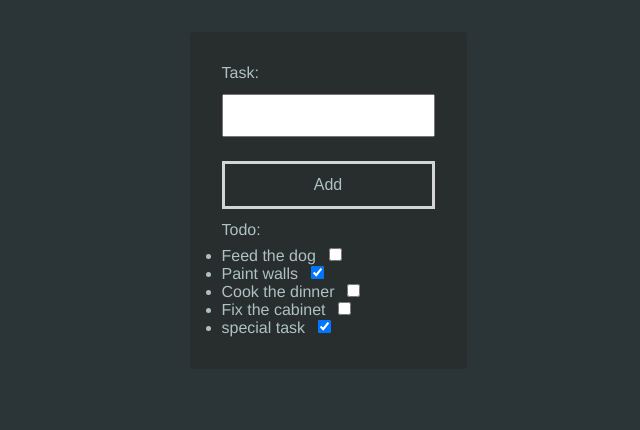
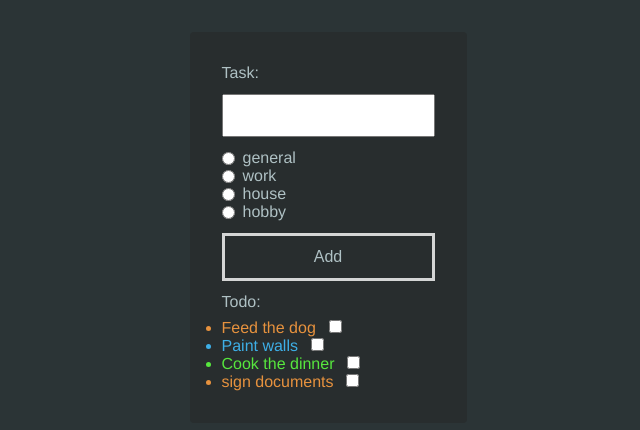
Before and after one commit to marazmlab/typescript-learn-todo-app, a website with bundled scripts: page index.html in a window 1280 px wide. Shown: the whole page, without its empty margins (312-952 px from the left). Built offline with nearby package versions, Linux system fonts and the light colour scheme.

Commit message:
fix: correct query selector syntax for radio element in renderCategories

```diff
--- a/index.html
+++ b/index.html
@@ -10,6 +10,7 @@
     <form class="container" autocomplete="off">
       <label for="name">Task:</label>
       <input type="text" id="name" />
+      <ul class="categories"></ul>
       <button>Add</button>
       <p>Todo:</p>
       <ul class="tasks"></ul>
--- a/src/app.ts
+++ b/src/app.ts
@@ -1,28 +1,33 @@
 const taskNameInputElement: HTMLInputElement = document.querySelector("#name");
 const addButtonElement: HTMLButtonElement = document.querySelector("button");
 const tasksContainerElement: HTMLElement = document.querySelector(".tasks");
+const categoriesContainerelement: HTMLElement = document.querySelector(".categories");
+
+type Category = "general" | "work" | "house" | "hobby";
 
 interface Task {
   name: string;
   done: boolean;
+  category?: Category;
 }
+
+const categories: Category[] = ["general", "work", "house", "hobby"];
 
 const tasks: Task[] = [
   {
     name: "Feed the dog",
     done: false,
+    category: "work",
   },
   {
     name: "Paint walls",
-    done: true,
+    done: false,
+    category: "house",
   },
   {
     name: "Cook the dinner",
     done: false,
-  },
-  {
-    name: "Fix the cabinet",
-    done: false,
+    category: "general",
   },
 ];
 
@@ -30,6 +35,9 @@ const render = () => {
   tasksContainerElement.innerHTML = "";
   tasks.forEach((task, index) => {
     const taskElement: HTMLElement = document.createElement("li");
+    if (task.category) {
+      taskElement.classList.add(task.category);
+    }
     const id: string = `task-${index}`;
 
     const labelElement: HTMLLabelElement = document.createElement("label");
@@ -52,15 +60,44 @@ const render = () => {
   });
 };
 
+const renderCategories = () => {
+  categories.forEach((category) => {
+    const categoryElement: HTMLElement = document.createElement("li");
+
+    const radioInputElement: HTMLInputElement = document.createElement("input");
+    radioInputElement.type = "radio";
+    radioInputElement.name = "category";
+    radioInputElement.value = category;
+    radioInputElement.id = `category-${category}`;
+
+    const labelElement: HTMLLabelElement = document.createElement("label");
+    labelElement.setAttribute("for", `category-${category}`);
+    labelElement.innerText = category;
+
+    categoryElement.appendChild(radioInputElement);
+    categoryElement.appendChild(labelElement);
+
+    categoriesContainerelement.appendChild(categoryElement);
+  });
+};
+
 const addTask = (task: Task) => {
   tasks.push(task);
 };
 
 addButtonElement.addEventListener("click", (event: Event) => {
+  const selectedRadioElement: HTMLInputElement = document.querySelector('input[type="radio"]:checked');
+  const selectedCategory: Category = selectedRadioElement.value as Category;
   event.preventDefault();
-  addTask({ name: taskNameInputElement.value, done: false });
+  addTask({
+    name: taskNameInputElement.value,
+    done: false,
+    category: selectedCategory,
+  });
   render();
 });
 
-addTask({ name: "special task", done: true });
+addTask({ name: "sign documents", category: "work", done: false });
+
+renderCategories();
 render();
--- a/styles.css
+++ b/styles.css
@@ -58,3 +58,29 @@ button:hover {
 .tasks input {
   margin-left: 0.8rem;
 }
+
+.categories li {
+  align-items: center;
+  display: flex;
+  list-style-type: none;
+}
+
+.categories input {
+  margin-right: 8px;
+}
+
+.general {
+  color: #57e73eff;
+}
+
+.work {
+  color: #e7923eff;
+}
+
+.house {
+  color: #3eafe7ff;
+}
+
+.hobby {
+  color: #df4ebdff;
+}
```
Also changed, not shown: dist/app.js.
